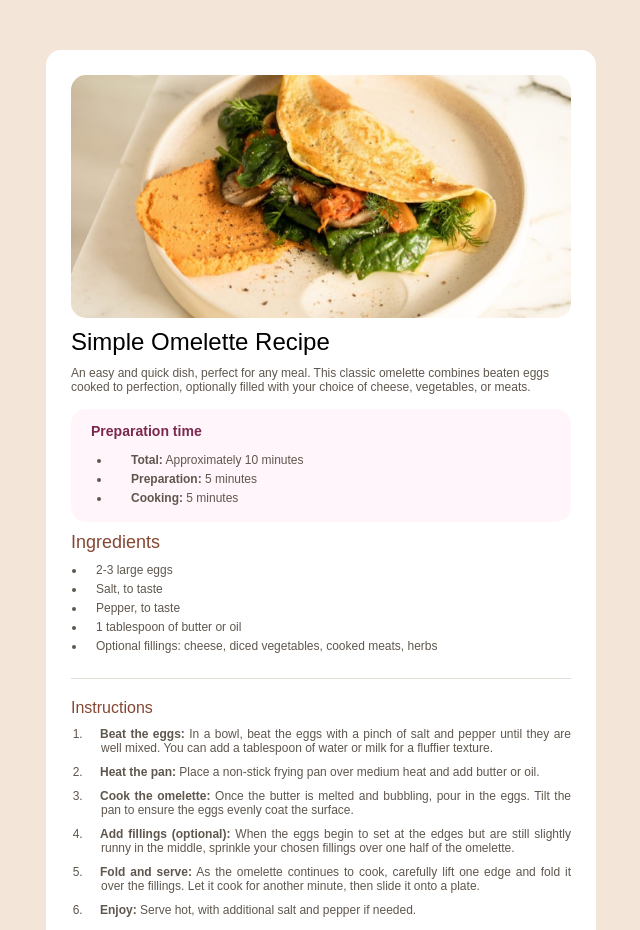
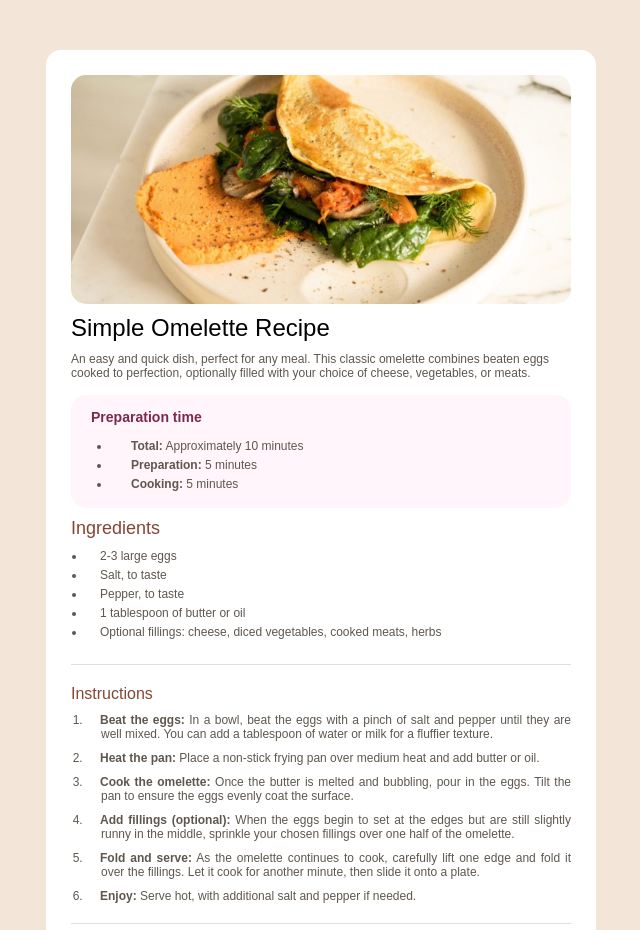
Before and after one commit to PaulAdetomiwa/recipe-page, a plain HTML site: page index.html in a window 1280 px wide. Shown: the top 930 px of the page, without its empty margins (319-959 px from the left). Drawn offline with Linux system fonts and the light colour scheme.

Commit message:
modified:   index.html

```diff
--- a/index.html
+++ b/index.html
@@ -62,8 +62,9 @@
 
     .container {
       background-color: hsl(0, 0%, 100%);
-      width: 500px;
-      height: 152vh;
+      width: 90%;
+      max-width: 500px;
+      height: 90%;
       border-radius: 15px;
       display: flex;
       flex-direction: column;
@@ -146,8 +147,10 @@
     }
 
     .three ul li {
-      text-indent: 10px;
-      padding-bottom: 5px;
+      text-align: justify;
+      text-indent: -1px;
+      padding-left: 15px;
+      margin-bottom: 5px;
     }
 
     .four {
```
